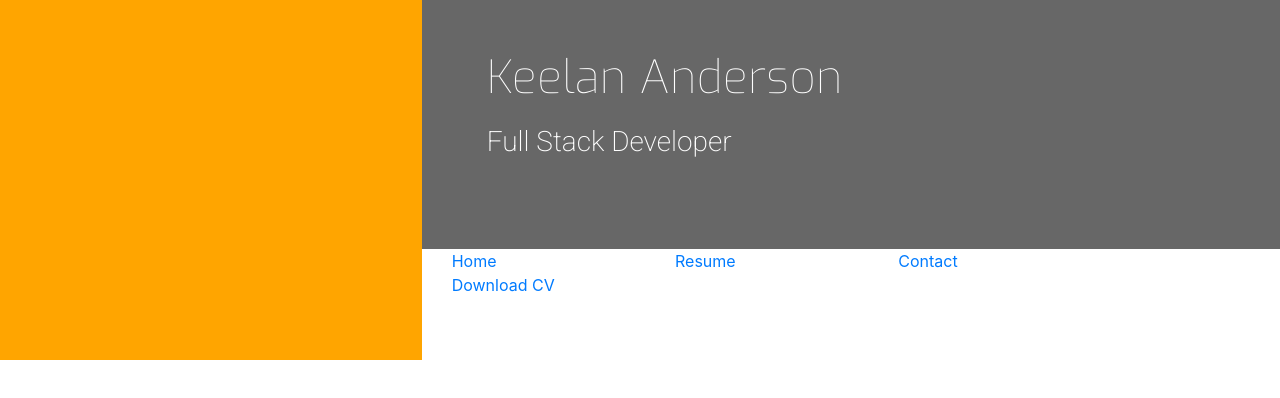
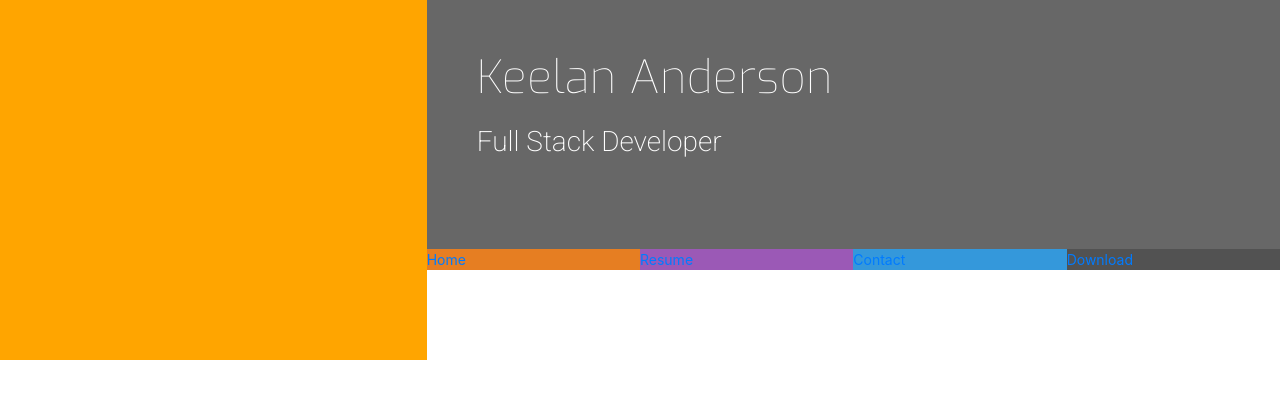
Before and after one commit to KeelanAnderson/Bootstrap-Resume, a plain HTML site: page index.html in a window 1280 px wide. Drawn offline with nearby package versions, Linux system fonts and the light colour scheme.

Commit message:
add colours and style to menu items

```diff
--- a/assets/css/style.css
+++ b/assets/css/style.css
@@ -1,18 +1,36 @@
 @import url('https://fonts.googleapis.com/css?family=Roboto:100,200,300,400,500,600,700|Exo:100,200,300,400,500,600,700');
+
+/* ------------------------------------------------- Colours */
 
 .bg-color-name-title {
     background-color: #676767;
 }
 
-.heading {
-    margin-left: 50px;
+.ui-menu-color-home {
+    background-color: #e67e22;
 }
 
+.ui-menu-color-resume {
+    background-color: #9b59b6;
+}
+
+.ui-menu-color-contact {
+    background-color: #3498db;
+}
+
+.ui-menu-color-download {
+    background-color: #525252;
+}
+
+/* ------------------------------------------------- Headings */
 
 header {
     margin: 0
 }
 
+.heading {
+    margin-left: 50px;
+}
 
 .logo {
     background-color: orange;
@@ -42,3 +60,16 @@ header {
     margin-bottom: 90px;
     color: #fff;
 }
+
+.list-inline-item:not(:last-child) {
+    margin: 0;
+}
+
+.menucontainer {
+    font-size: 0;
+}
+
+#nav li {
+    font-size: 14px;
+    padding: 0;
+}
--- a/index.html
+++ b/index.html
@@ -16,31 +16,31 @@
 
 <body>
     <header>
-        <div class="row">
+        <div class="row no-gutters">
             <a href="index.html" class="col-md-4 logo">
 
             </a>
             <div class="col-md-8">
-                <div class="row bg-color-name-title">
+                <div class="row no-gutters bg-color-name-title">
                     <div class="col heading">
                         <h1 class="name">Keelan Anderson</h1>
                         <h2 class="title">Full Stack Developer</h2>
                     </div>
                 </div>
-                <div class="row">
+                <div class="row no-gutters">
                     <div class="col">
-                        <ul id="nav" class="list-inline">
-                            <li class="col-6 col-sm-3 list-inline-item">
+                        <ul id="nav" class="list-inline menucontainer">
+                            <li class="col-6 col-sm-3 ui-menu-color-home list-inline-item">
                                 <a href="#"><span>Home</span></a>
                             </li>
-                            <li class="col-6 col-sm-3 list-inline-item">
+                            <li class="col-6 col-sm-3 ui-menu-color-resume list-inline-item">
                                 <a href="#"><span>Resume</span></a>
                             </li>
-                            <li class="col-6 col-sm-3 list-inline-item">
+                            <li class="col-6 col-sm-3 ui-menu-color-contact list-inline-item">
                                 <a href="#"><span>Contact</span></a>
                             </li>
-                            <li class="col-6 col-sm-3 list-inline-item">
-                                <a href="#"><span>Download CV</span></a>
+                            <li class="col-6 col-sm-3 ui-menu-color-download list-inline-item">
+                                <a href="#"><span>Download</span></a>
                             </li>
                         </ul>
                     </div>
```
